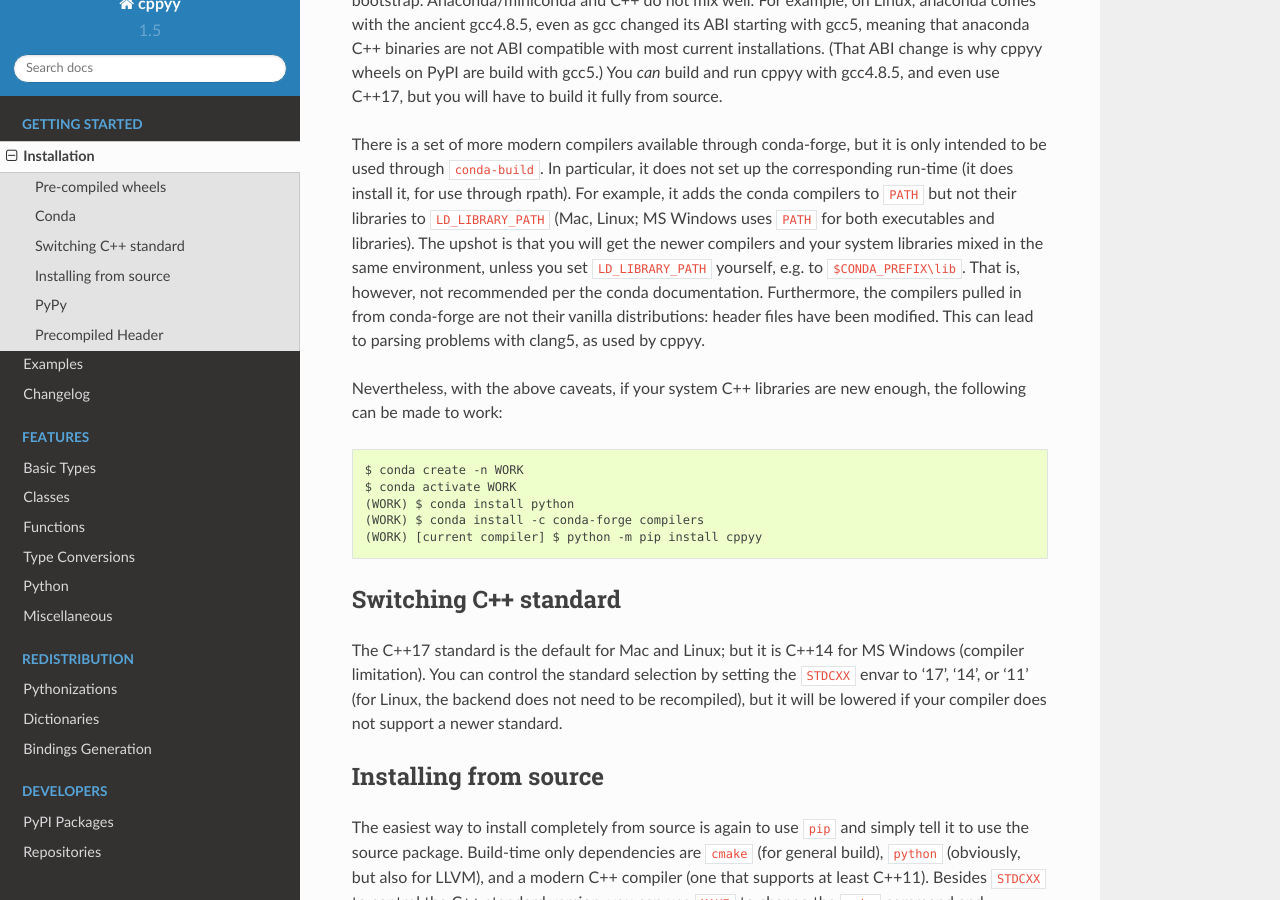
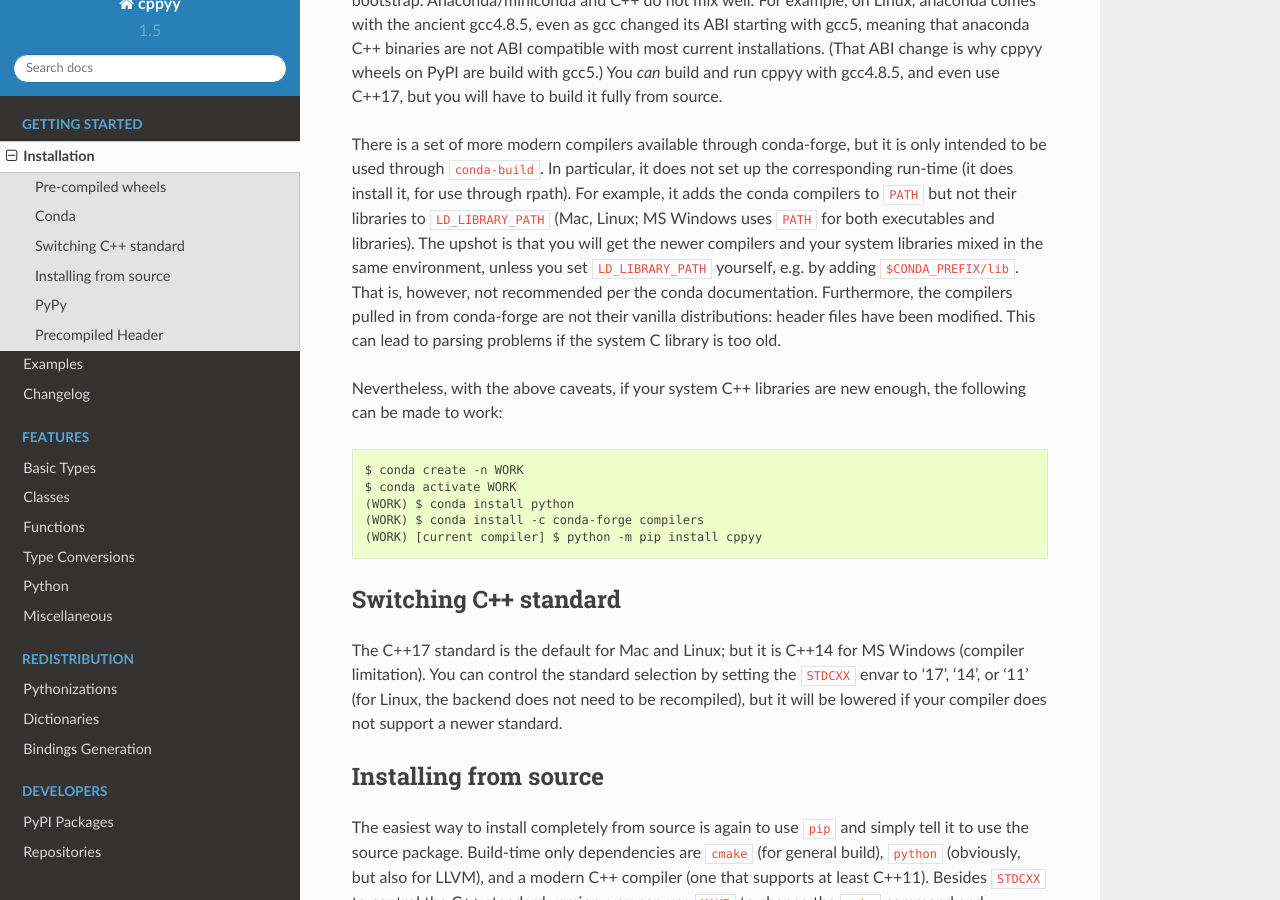
Before and after one commit to wlav/cppyy, a Sphinx documentation site: the page built from doc/source/installation.rst, in a window 1280 px wide and 900 px high, scrolled down 1174 px. Built offline with Sphinx 7.4.7 and the Read the Docs theme 2.0.0, drawn with Linux system fonts in a browser that asks for light colours.

Commit message:
be more specific

```diff
--- a/doc/source/installation.rst
+++ b/doc/source/installation.rst
@@ -72,11 +72,11 @@
 executables and libraries).
 The upshot is that you will get the newer compilers and your system libraries
 mixed in the same environment, unless you set ``LD_LIBRARY_PATH`` yourself,
-e.g. to ``$CONDA_PREFIX\lib``.
+e.g. by adding ``$CONDA_PREFIX/lib``.
 That is, however, not recommended per the conda documentation.
 Furthermore, the compilers pulled in from conda-forge are not their vanilla
 distributions: header files have been modified.
-This can lead to parsing problems with clang5, as used by cppyy.
+This can lead to parsing problems if the system C library is too old.
 
 Nevertheless, with the above caveats, if your system C++ libraries are new
 enough, the following can be made to work::
```
